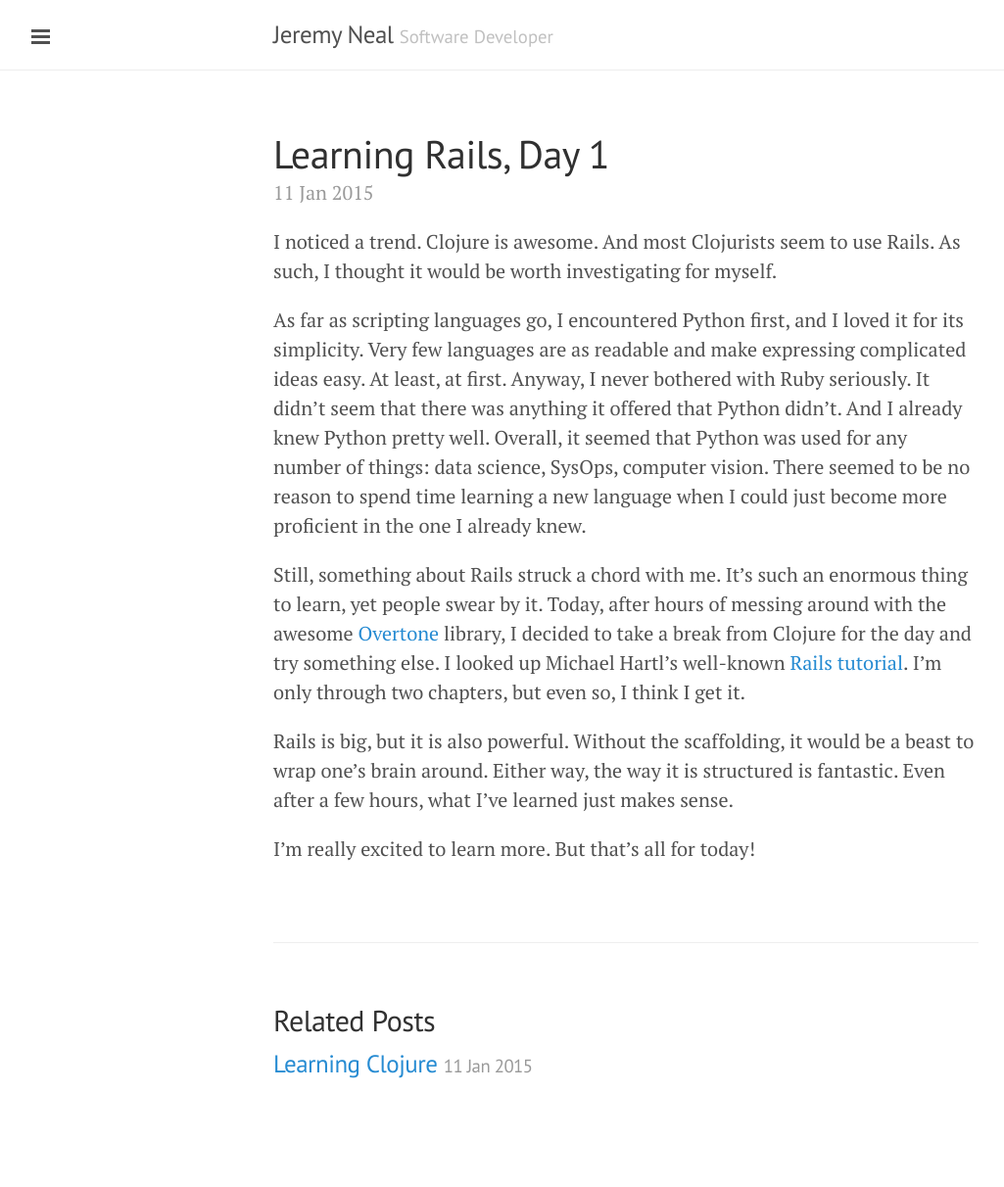
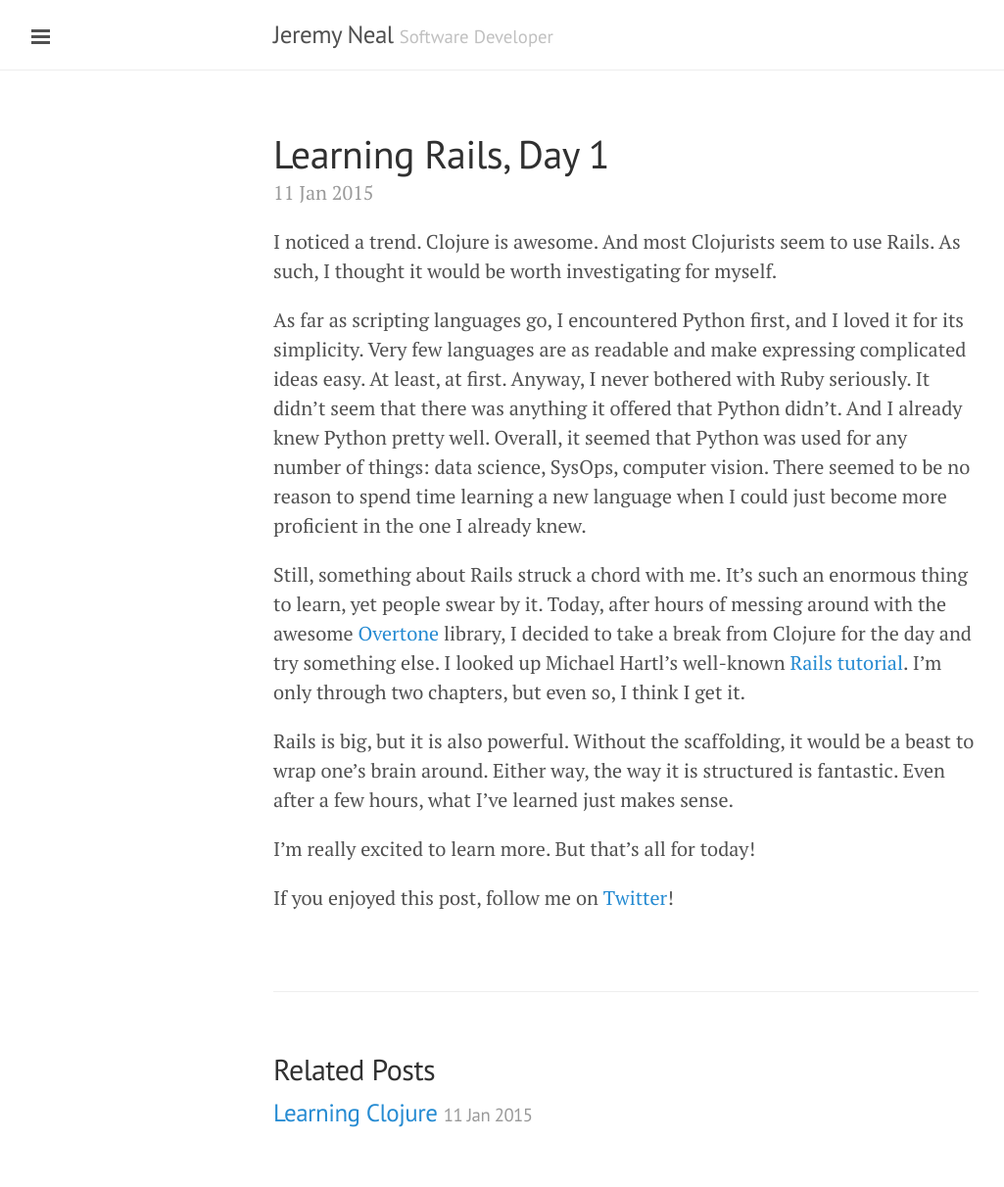
Before and after one commit to sdroadie/sdroadie.github.io, a Jekyll site: the page built from _posts/2015-01-11-learning-rails.md, in a window 1280 px wide. Shown: the whole page at 98% size, without its empty margins (1-1026 px from the left). Built offline with Jekyll 4.4.1, drawn with Linux system fonts in a browser that asks for light colours; Markdown is read by kramdown in place of the engine named in the settings; before the commit the page ends 1162 px from its top, so only the background shows below that.

Commit message:
Added Twitter plug to bottom of posts.

```diff
--- a/_layouts/post.html
+++ b/_layouts/post.html
@@ -6,7 +6,11 @@ layout: default
   <h1 class="post-title">{{ page.title }}</h1>
   <span class="post-date">{{ page.date | date_to_string }}</span>
   {{ content }}
+  <span>If you enjoyed this post, follow me on <a href="{{ site.author.twitter }}">
+      Twitter</a>!</span>
 </div>
+
+
 
 <div class="related">
   <h2>Related Posts</h2>
```
Also changed, not shown: 3 other files.
